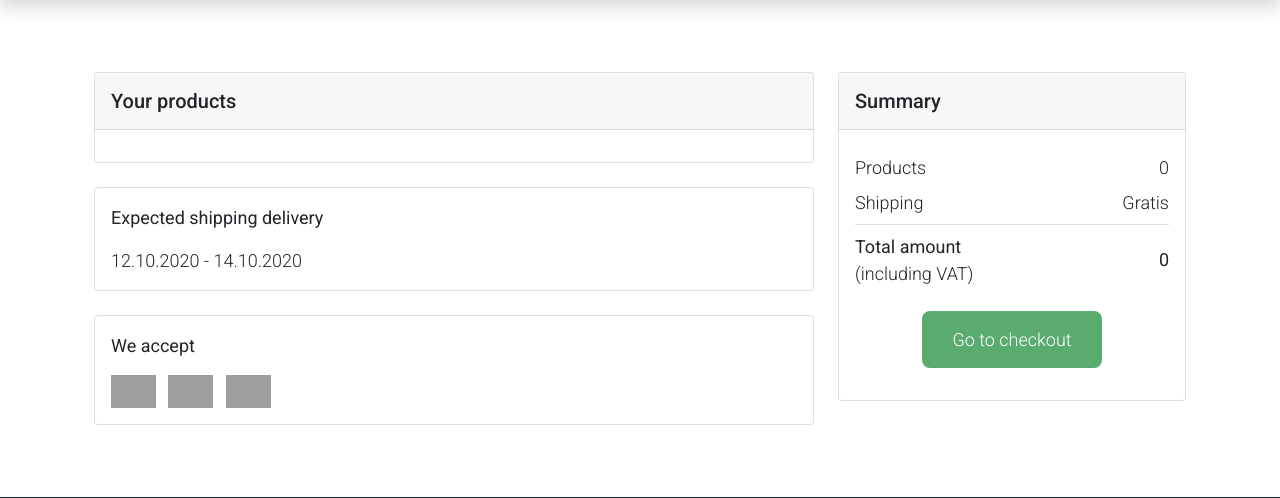
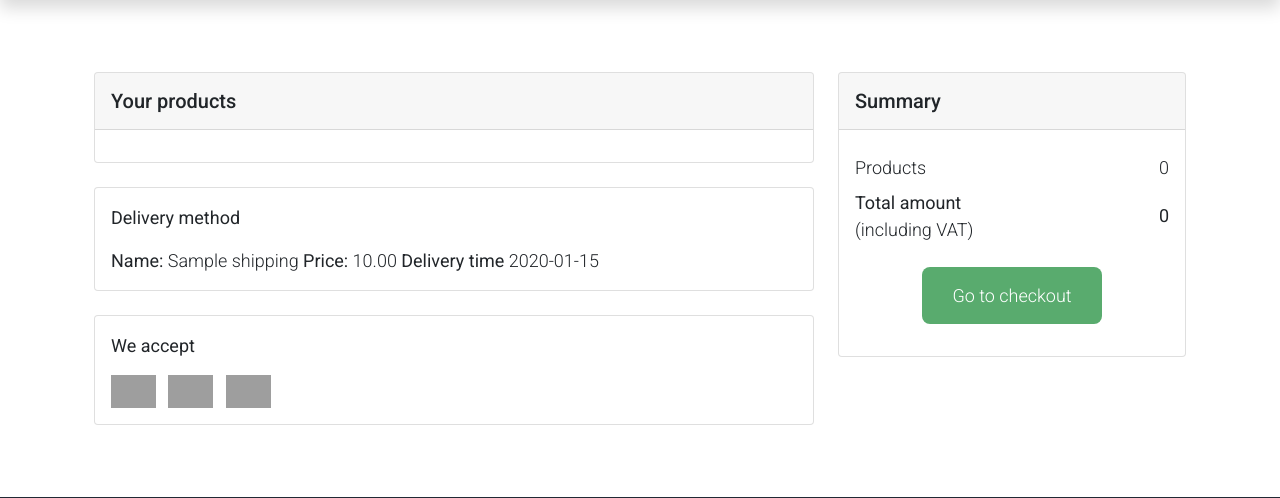
Before and after one commit to wiktoriamarszewska77/Django_shop, a Django app: page /basket/ in a window 1280 px wide. Shown: the part 132-630 px from the top of the page. Run offline with Django 4.2, Linux system fonts and the light colour scheme; a user stored in the database is signed in; tables that the repository leaves empty hold one stand-in row (values such as "Sample post"); some libraries are stand-ins or nearby versions; grey boxes are pictures that could not be loaded.

Commit message:
feat:Adding delivery objects

```diff
--- a/shop/basket/templates/basket_summary.html
+++ b/shop/basket/templates/basket_summary.html
@@ -58,8 +58,10 @@
         </div>
         <div class="card mb-4">
           <div class="card-body">
-            <p><strong>Expected shipping delivery</strong></p>
-            <p class="mb-0">12.10.2020 - 14.10.2020</p>
+            <p><strong>Delivery method</strong></p>
+              {% for object in object_shipping %}
+                  <p class="mb-0"><b>Name:</b> {{ object.name }} <b>Price:</b> {{ object.price}} <b>Delivery time</b> {{object.delivery_time}}</p>
+              {% endfor %}
           </div>
         </div>
         <div class="card mb-4 mb-lg-0">
@@ -88,10 +90,6 @@
                 class="list-group-item d-flex justify-content-between align-items-center border-0 px-0 pb-0">
                 Products
                 <span>{{ totals }}</span>
-              </li>
-              <li class="list-group-item d-flex justify-content-between align-items-center px-0">
-                Shipping
-                <span>Gratis</span>
               </li>
               <li
                 class="list-group-item d-flex justify-content-between align-items-center border-0 px-0 mb-3">
--- a/shop/basket/views.py
+++ b/shop/basket/views.py
@@ -5,6 +5,7 @@ from .basket import Basket
 from django.shortcuts import get_object_or_404
 from django.http import JsonResponse
 from django.contrib.auth.decorators import login_required
+from shipping.models import Shipping
 
 @login_required()
 def basket_summary(request):
@@ -12,7 +13,8 @@ def basket_summary(request):
     basket_products = basket.get_prods
     quantities = basket.basket
     totals = basket.basket_total()
-    return render(request, 'basket_summary.html', {'basket_products': basket_products, 'quantities': quantities, 'totals': totals})
+    object_shipping = Shipping.objects.all()
+    return render(request, 'basket_summary.html', {'basket_products': basket_products, 'quantities': quantities, 'totals': totals, 'object_shipping':object_shipping})
 
 
 def basket_add(request):
```
